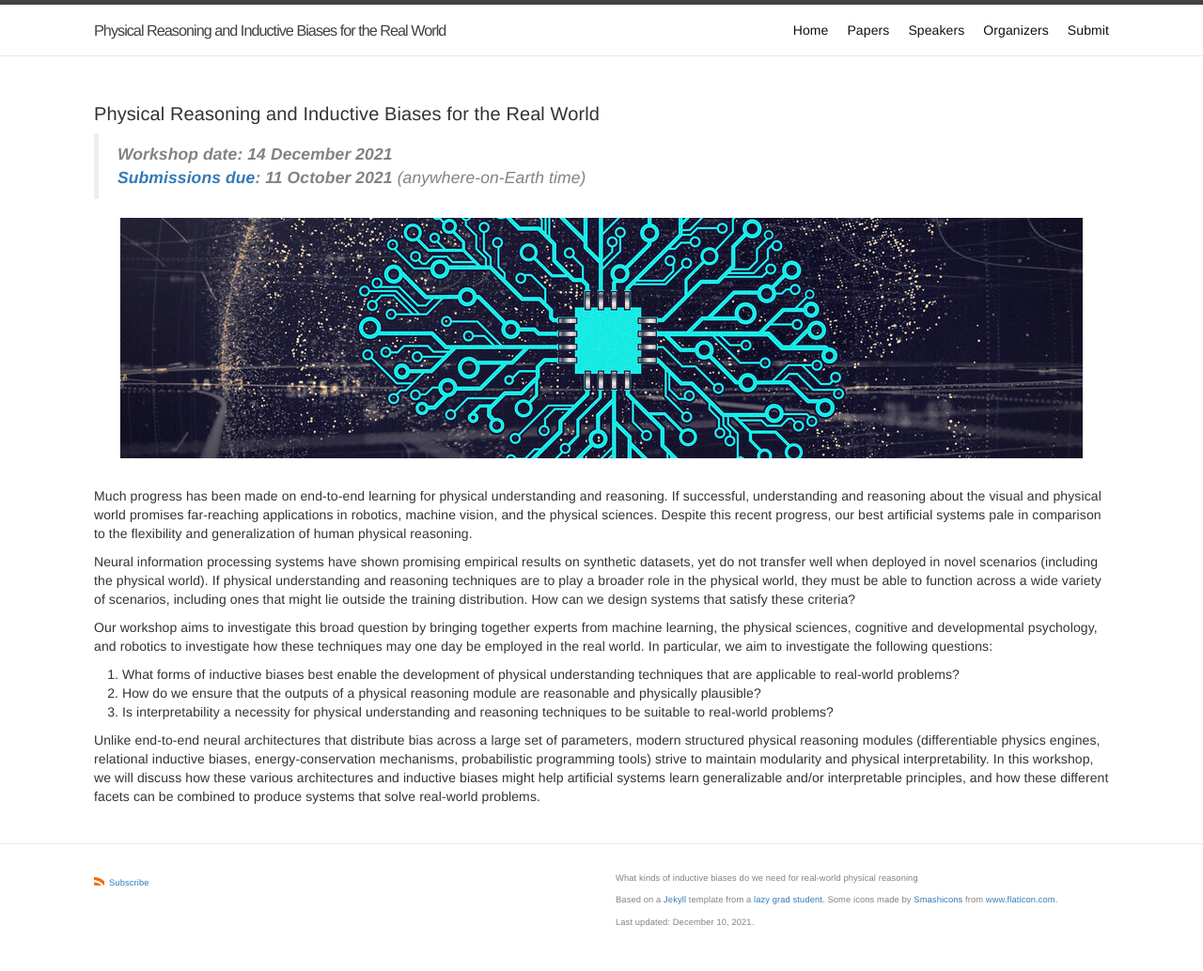
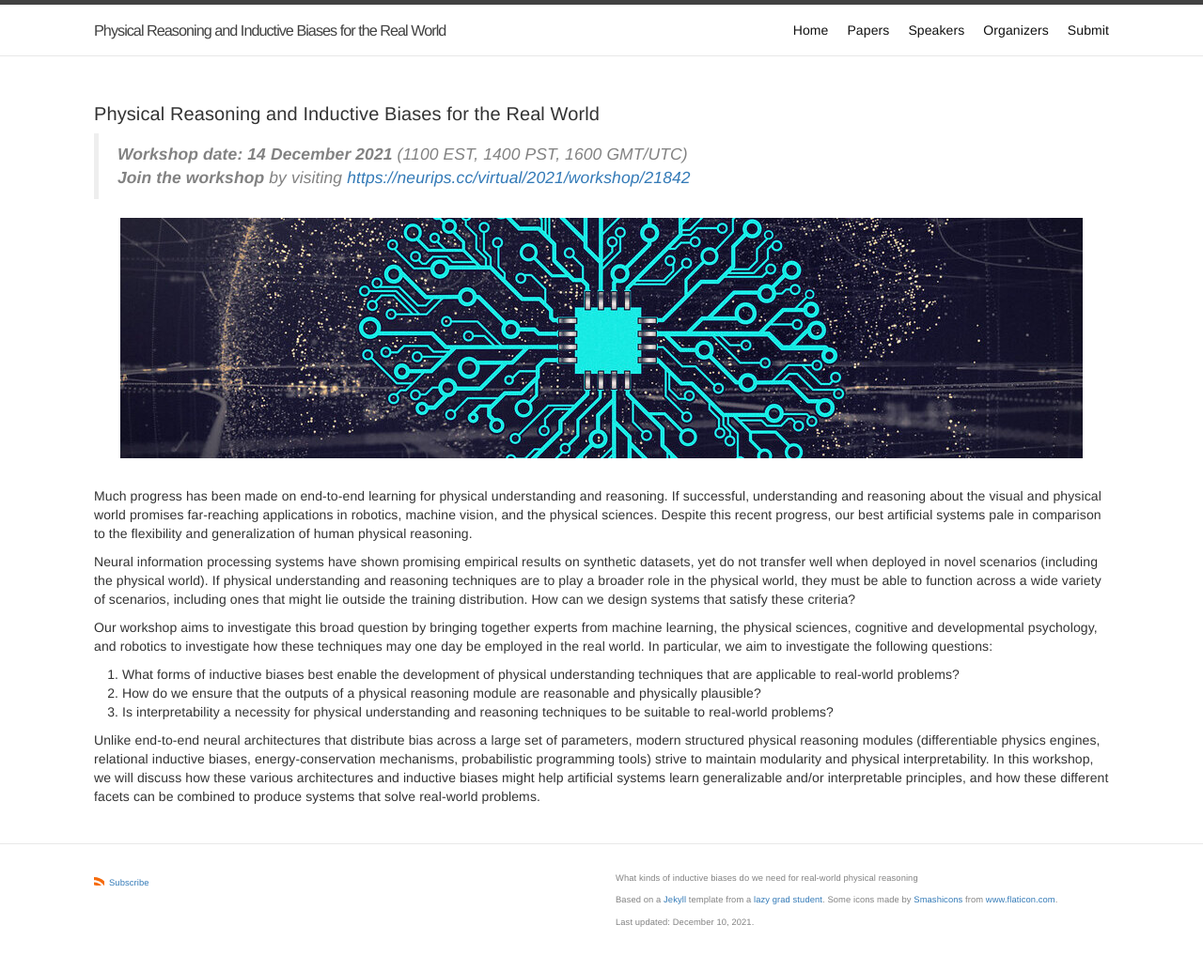
Before and after one commit to physical-reasoning/physical-reasoning.github.io, a Jekyll site: the page built from index.md, in a window 1280 px wide. Shown: the whole page at 94% size. Built offline with Jekyll 4.4.1, drawn with Linux system fonts in a browser that asks for light colours.

```diff
--- a/index.md
+++ b/index.md
@@ -8,8 +8,8 @@ titletext: Physical Reasoning and Inductive Biases for the Real World
 layout: home
 ---
 
-> **Workshop date: 14 December 2021** <br>
-**[Submissions due](submit): 11 October 2021** (anywhere-on-Earth time)
+> **Workshop date: 14 December 2021** (1100 EST, 1400 PST, 1600 GMT/UTC) <br>
+**Join the workshop** by visiting [https://neurips.cc/virtual/2021/workshop/21842](https://neurips.cc/virtual/2021/workshop/21842)
 
 <figure>
 	<div style="text-align:center">
```
Also changed, not shown: _layouts/papers.html (+8 -8 lines), _speakers/00-tomer.md (added, +20 -0 lines), assets/img/speakers/tomer.jpg (added).
